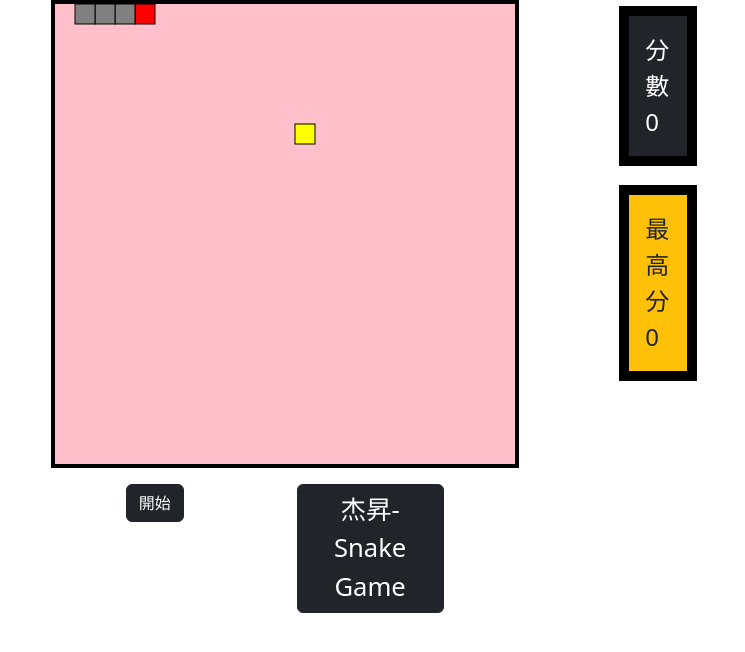
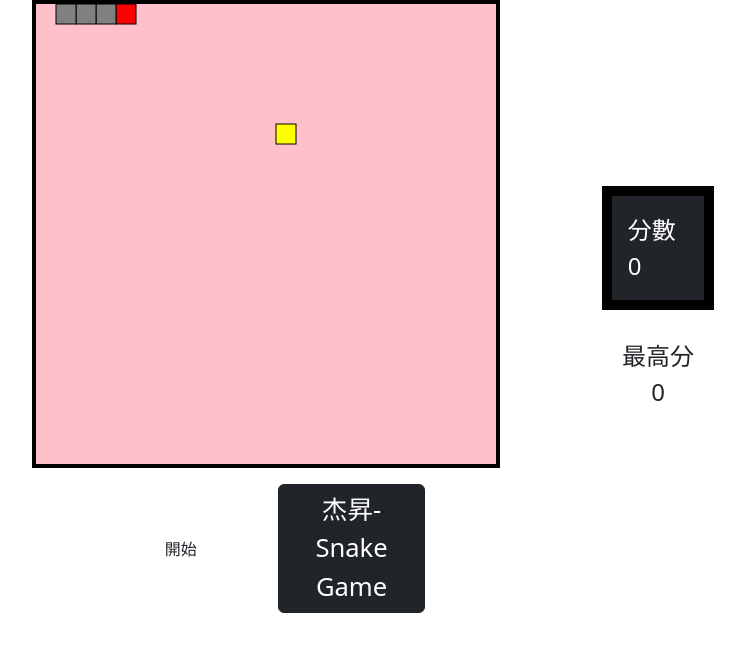
Before and after one commit to jasontsai158/GameSnake, a plain HTML site: page index.html in a window 1280 px wide. Shown: the whole page, without its empty margins (302-1047 px from the left). Drawn offline with nearby package versions, Linux system fonts and the light colour scheme.

Commit message:
upodated snake_app.js index.html changed

```diff
--- a/index.html
+++ b/index.html
@@ -1,11 +1,14 @@
 <!DOCTYPE html>
 <html lang="en">
   <head>
-  <meta charset="UTF-8">
-  <meta name="viewport" content="width=device-width, initial-scale=1.0">
+    <meta charset="UTF-8" />
+    <meta name="viewport" content="width=device-width, initial-scale=1.0" />
     <title>杰昇-Snake Game</title>
-  <link href="https://cdn.jsdelivr.net/npm/bootstrap@5.3.0-alpha1/dist/css/bootstrap.min.css" rel="stylesheet">
-  <link rel="stylesheet" href="./snake_style.css">
+    <link
+      href="https://cdn.jsdelivr.net/npm/bootstrap@5.3.0-alpha1/dist/css/bootstrap.min.css"
+      rel="stylesheet"
+    />
+    <link rel="stylesheet" href="./snake_style.css" />
     <style>
       #mycanvas {
         max-width: 100%;
@@ -18,23 +21,51 @@
       <div class="row justify-content-center">
         <div class="col-md-6">
           <div class="d-flex justify-content-center">
-          <canvas id="mycanvas" width="460" height="460" style="background-color: pink;"></canvas>
+            <canvas
+              id="mycanvas"
+              width="460"
+              height="460"
+              style="background-color: pink"
+            ></canvas>
           </div>
           <div class="d-flex justify-content-center mt-3">
             <div class="row">
-            <div class="col-md-6">
-              <button type="button" id="start" width="200" height="200" onclick="location.reload()" class="btn btn-dark">開始</button>
+              <div
+                class="col-md-6 d-flex justify-content-center align-items-center"
+              >
+                <button
+                  type="button"
+                  id="start"
+                  onclick="location.reload()"
+                  class="btn lightblue-bg"
+                >
+                  開始
+                </button>
               </div>
-            <div class="col-md-6">
-              <button type="button1" id="start1" width="200" height="200" class="btn btn-dark">杰昇-Snake Game</button>
+              <div
+                class="col-md-6 d-flex justify-content-center align-items-center"
+              >
+                <button type="button1" id="start1" class="btn btn-dark">
+                  杰昇-Snake Game
+                </button>
               </div>
             </div>
           </div>
         </div>
-      <div class="col-md-1">
+        <div
+          class="col-md-auto d-flex justify-content-center align-items-center"
+        >
           <div class="d-flex flex-column align-items-center mt-1">
-          <p id="Scope1" class="p-3 mb-3 bg-dark text-white" style="font-size: 1.5rem;"></p>
-          <p id="Scope2" class="p-3 mb-3 bg-warning text-dark" style="font-size: 1.5rem;"></p>
+            <p
+              id="Scope1"
+              class="p-3 mb-2 bg-dark text-white"
+              style="font-size: 1.5rem"
+            ></p>
+            <p
+              id="Scope2"
+              class="p-3 mb-2 btn lightblue-bg text-dark"
+              style="font-size: 1.5rem"
+            ></p>
           </div>
         </div>
       </div>
@@ -42,10 +73,7 @@
     <script src="./snake_app.js"></script>
   </body>
 </html>
-
-
-
-<!----
+<!--
 <!DOCTYPE html>
 <html lang="en">
   <head>
@@ -85,4 +113,4 @@
   </body>
   <script src="./snake_app.js"></script>
 </html>
-<--!>
+ -->
```
Lines whose indentation alone changed are shown as unchanged.
